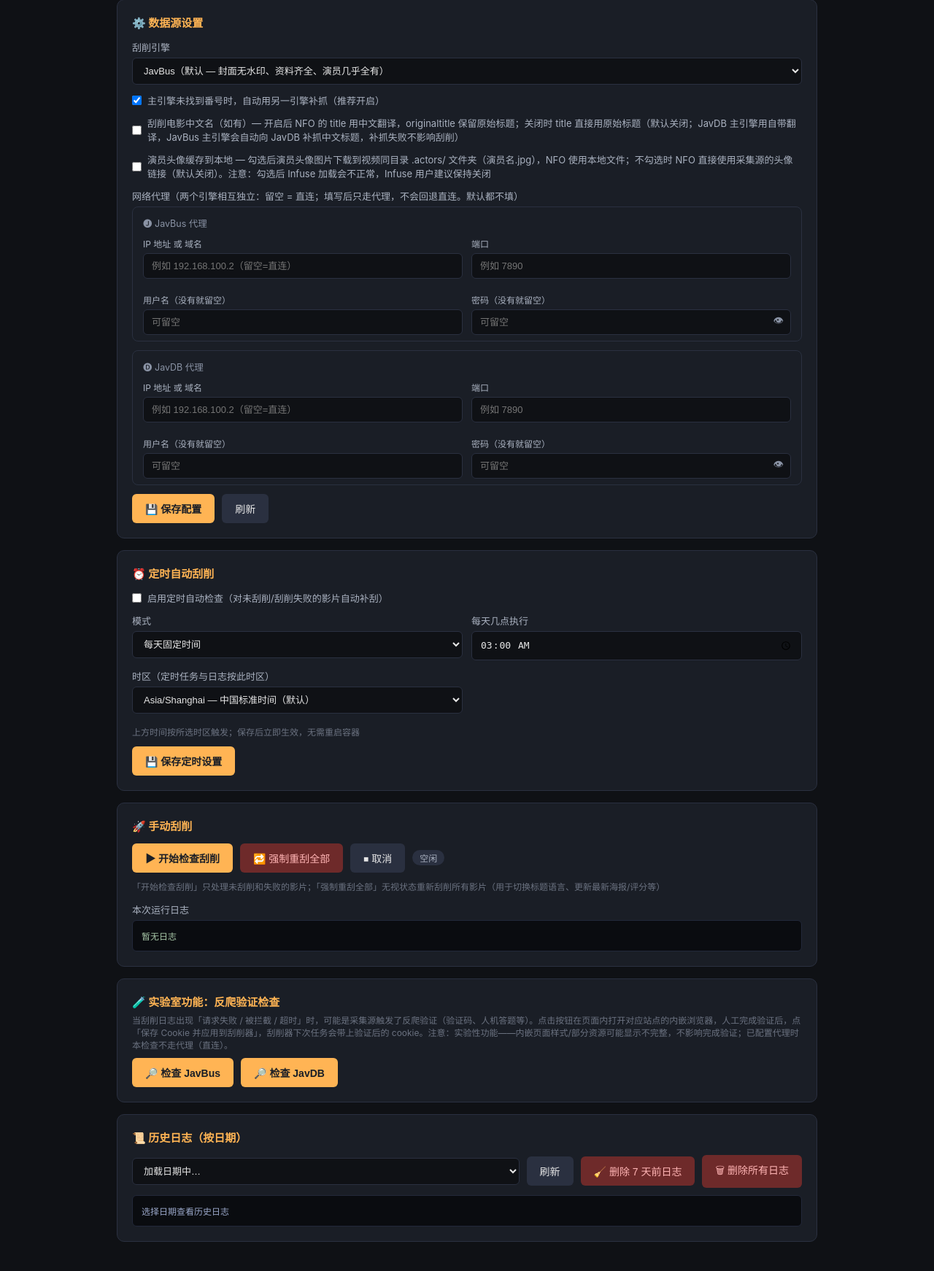
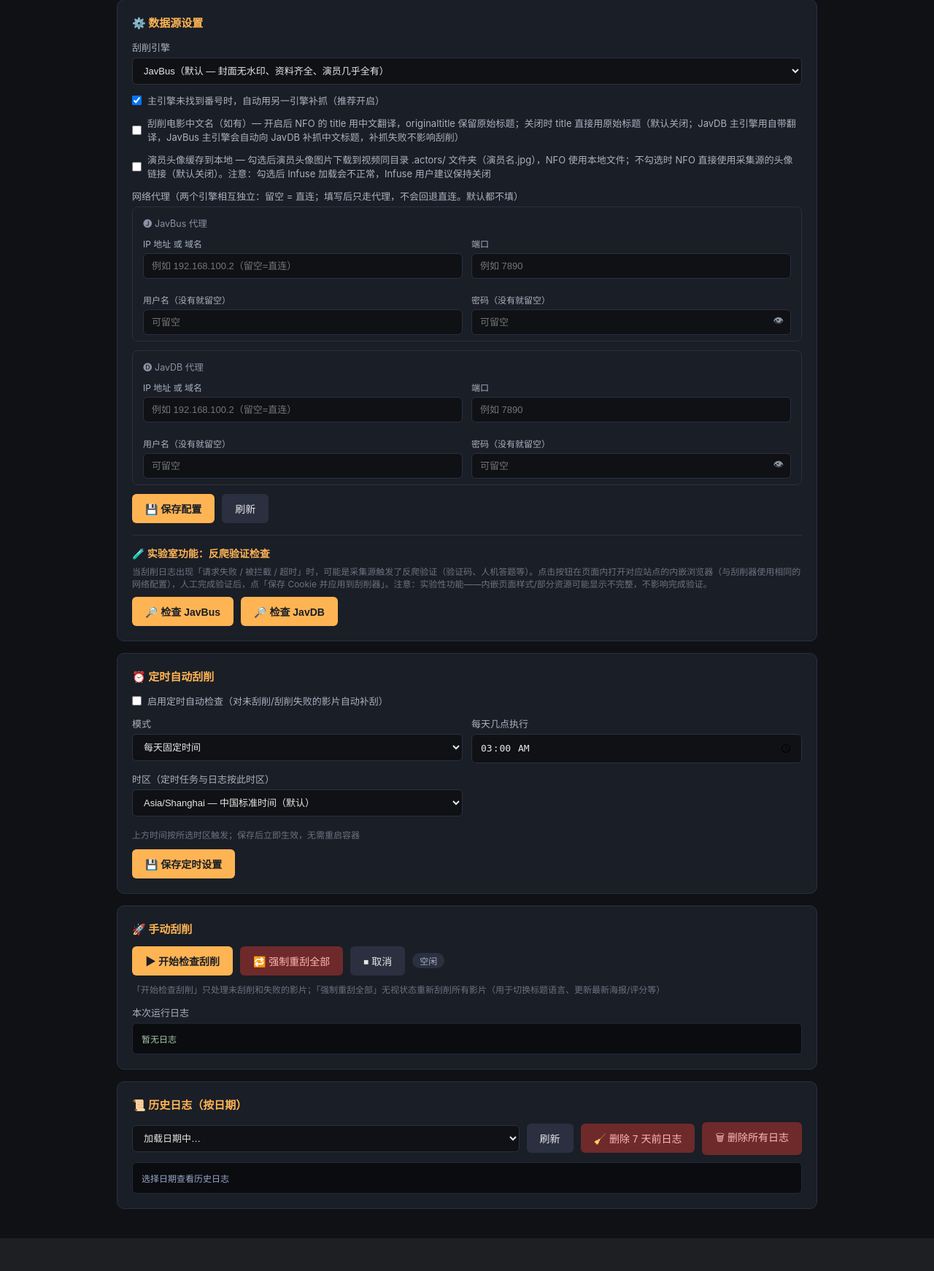
Before and after one commit to ozzylau/JavCrawler, a FastAPI app: page / in a window 1280 px wide. Shown: the part 645-2387 px from the top of the page at 73% size. After the commit the page ends 2342 px from the top, so only its background shows below. Run offline with FastAPI, Linux system fonts and the light colour scheme; data that the repository does not hold is empty.

Commit message:
lab inspector: move into datasource settings card; use engine proxy for inspection (fix blank iframe when direct connection fails); readable error page

```diff
--- a/app/main.py
+++ b/app/main.py
@@ -322,13 +322,22 @@ async def inspect_proxy(engine: str, path: str, request: Request):
     fwd_headers = {k: v for k, v in request.headers.items()
                    if k.lower() not in _HOP_HEADERS and k.lower() not in ("cookie", "accept-encoding")}
     body = await request.body() if request.method in ("POST", "PUT") else None
+    # 与刮削器一致：使用引擎配置的代理（服务器直连站点往往不通）
+    cfg = cfgmod.load_config()
+    proxy_url = (cfg.get("proxy_javbus") or "").strip() if engine == "javbus" else (cfg.get("proxy_javdb") or "").strip()
+    proxies = {"http": proxy_url, "https": proxy_url} if proxy_url else None
     try:
         from starlette.concurrency import run_in_threadpool
         resp = await run_in_threadpool(
             lambda: sess.request(request.method, url, headers=fwd_headers, data=body,
-                                 allow_redirects=False, timeout=30))
+                                 proxies=proxies, allow_redirects=False, timeout=15))
     except Exception as e:
-        return JSONResponse({"error": f"请求失败: {e}"}, status_code=502)
+        # 返回可读的 HTML 错误页（iframe 内可见），而非裸 JSON
+        msg = f"通过{'代理 ' + proxy_url if proxy_url else '直连'}请求 {base} 失败：{e}"
+        html = (f'<html><body style="font-family:sans-serif;padding:24px;color:#c0392b">'
+                f'<h3>检查代理请求失败</h3><p style="word-break:break-all">{msg}</p>'
+                f'<p style="color:#555">请检查「数据源设置」里该引擎的代理配置是否正确，保存后重试。</p></body></html>')
+        return HTMLResponse(html, status_code=502)
     out_headers = {}
     for k, v in resp.headers.items():
         if k.lower() in ("content-encoding", "content-length", "transfer-encoding", "connection",
--- a/app/templates/index.html
+++ b/app/templates/index.html
@@ -191,6 +191,14 @@
       <button onclick="saveCfg()">💾 保存配置</button>
       <button class="secondary" onclick="loadCfg()">刷新</button>
     </div>
+    <div style="margin-top:16px; border-top:1px solid #2a3040; padding-top:14px;">
+      <h2 style="font-size:14px">🧪 实验室功能：反爬验证检查</h2>
+      <div class="hint" style="margin-bottom:10px">当刮削日志出现「请求失败 / 被拦截 / 超时」时，可能是采集源触发了反爬验证（验证码、人机答题等）。点击按钮在页面内打开对应站点的内嵌浏览器（与刮削器使用相同的网络配置），人工完成验证后，点「保存 Cookie 并应用到刮削器」。注意：实验性功能——内嵌页面样式/部分资源可能显示不完整，不影响完成验证。</div>
+      <div class="row">
+        <button onclick="openInspect('javbus')">🔎 检查 JavBus</button>
+        <button onclick="openInspect('javdb')">🔎 检查 JavDB</button>
+      </div>
+    </div>
   </div>
 
   <div class="card">
@@ -258,15 +266,6 @@
     <div id="result"></div>
     <div style="margin-top:14px;"><label>本次运行日志</label>
       <div id="log" class="log">暂无日志</div>
-    </div>
-  </div>
-
-  <div class="card">
-    <h2>🧪 实验室功能：反爬验证检查</h2>
-    <div class="hint" style="margin-bottom:10px">当刮削日志出现「请求失败 / 被拦截 / 超时」时，可能是采集源触发了反爬验证（验证码、人机答题等）。点击按钮在页面内打开对应站点的内嵌浏览器，人工完成验证后，点「保存 Cookie 并应用到刮削器」，刮削器下次任务会带上验证后的 cookie。注意：实验性功能——内嵌页面样式/部分资源可能显示不完整，不影响完成验证；已配置代理时本检查不走代理（直连）。</div>
-    <div class="row">
-      <button onclick="openInspect('javbus')">🔎 检查 JavBus</button>
-      <button onclick="openInspect('javdb')">🔎 检查 JavDB</button>
     </div>
   </div>
 
```
